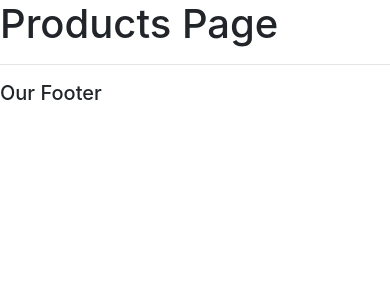
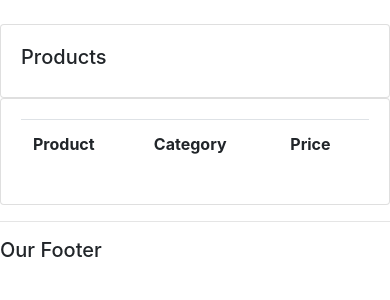
Before and after one commit to amsalud/CRM_Django, a Django app: template accounts/templates/accounts/products.html in a window 390 px wide. Shown: the part 56-356 px from the top of the page. Run offline with Django 3.2, Linux system fonts and the light colour scheme; the template is opened without the code that fills it, so the values that code supplies are empty; some libraries are stand-ins or nearby versions.

Commit message:
Add Products page UI layout

```diff
--- a/accounts/templates/accounts/products.html
+++ b/accounts/templates/accounts/products.html
@@ -1,5 +1,23 @@
 {% extends 'accounts/main.html' %}
 
 {% block content%}
-<h1>Products Page</h1>
+<br>
+
+<div class="row">
+    <div class="col-md">
+        <div class="card card-body">
+            <h5>Products</h5>
+        </div>
+        <div class="card card-body">
+            <table class="table">
+                <tr>
+                    <th>Product</th>
+                    <th>Category</th>
+                    <th>Price</th>
+                </tr>
+
+            </table>
+        </div>
+    </div>
+</div>
 {% endblock %}
```
